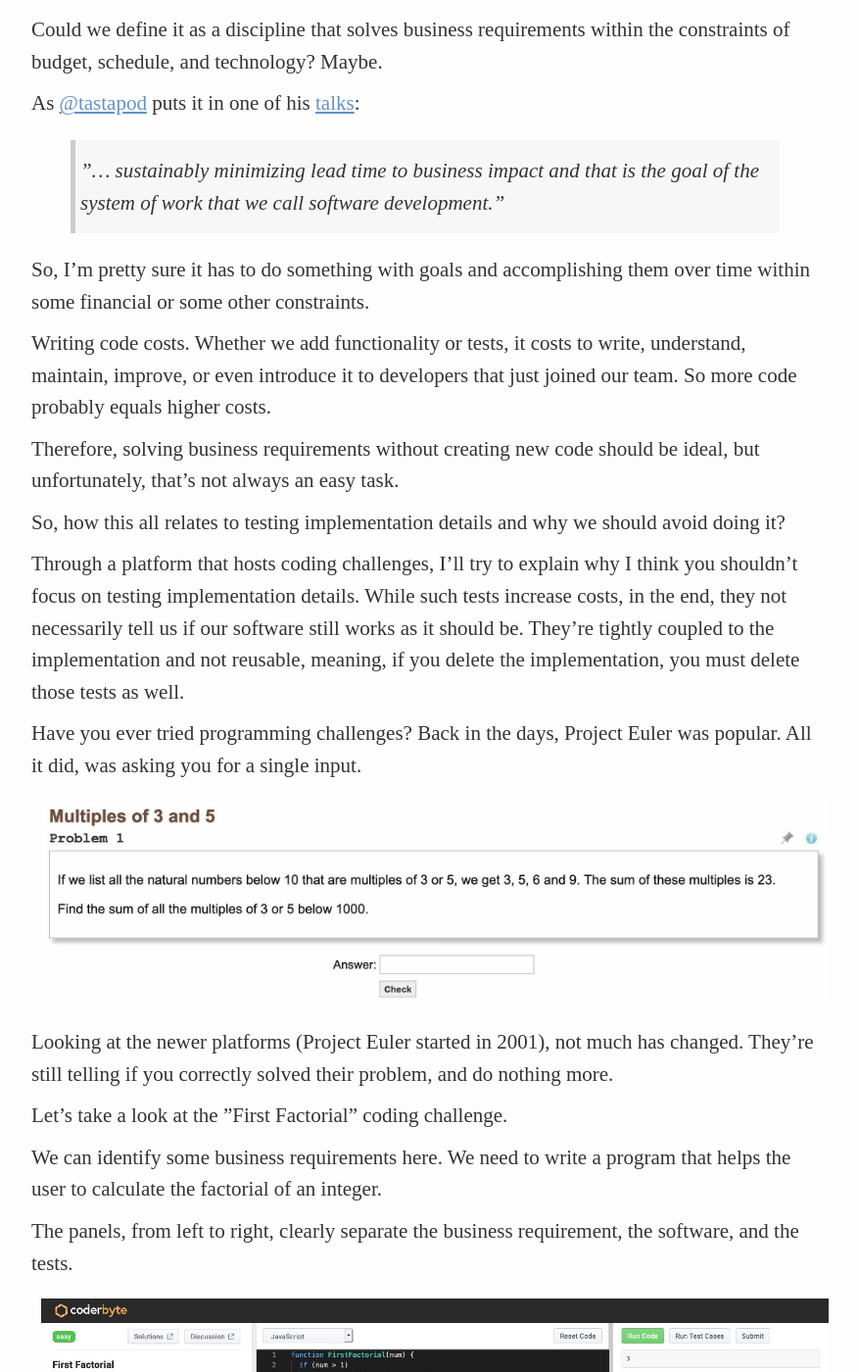
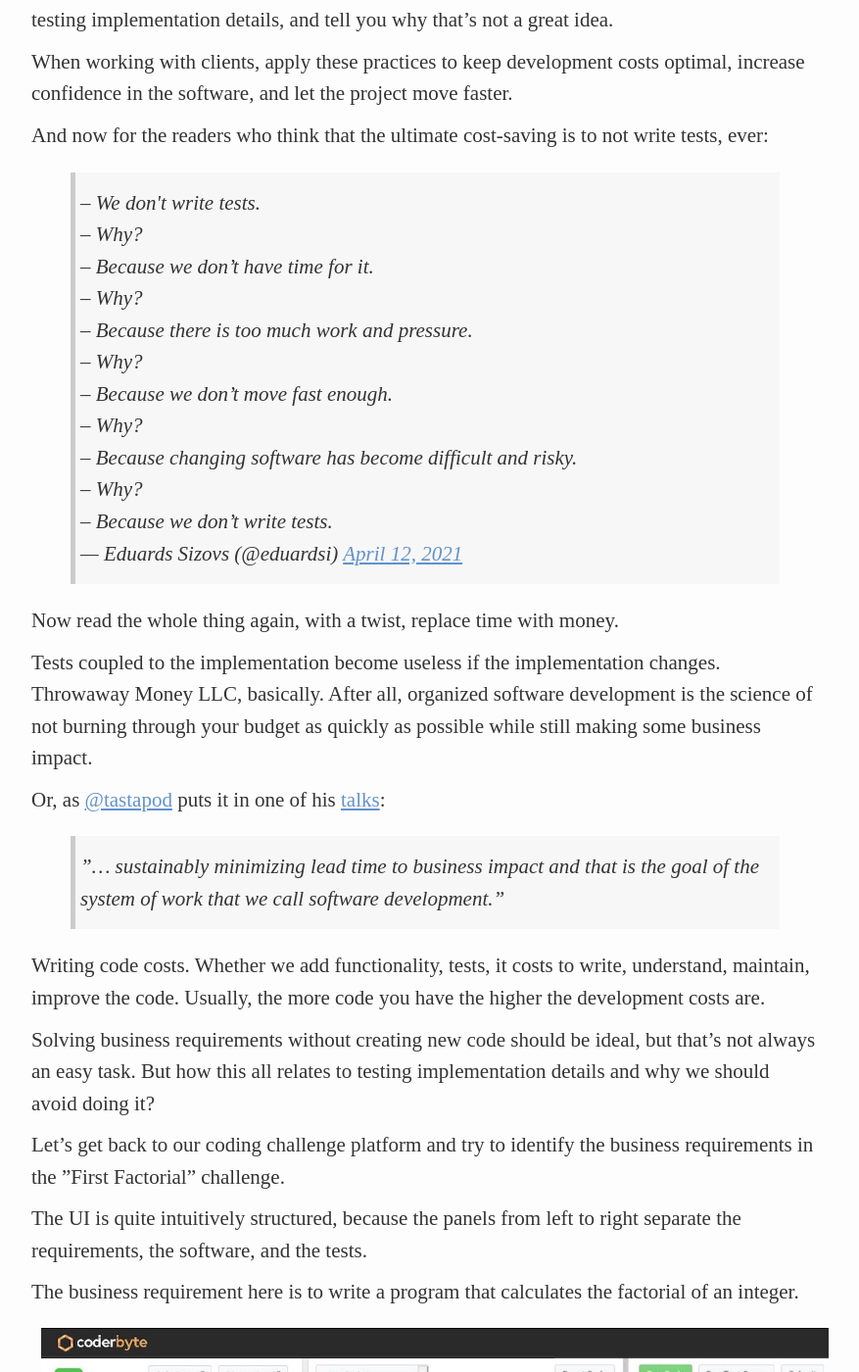
Before and after one commit to akoskm/akoskm.github.io, a Jekyll site: the page built from _posts/2020-02-06-the-cost-of-testing-implementation-details.md, in a window 1280 px wide and 1400 px high, scrolled down 345 px. Shown: the whole window at 98% size, without its empty margins (206-1083 px from the left). Built offline with Jekyll 4.4.1, drawn with Linux system fonts in a browser that asks for light colours; nearby versions of some CDN libraries; some web fonts are replaced; comment, search, counter and statistics services are not loaded; some of the changed text lies outside the part shown.

Commit message:
new spin on testing implementation details

```diff
--- a/_posts/2020-02-06-the-cost-of-testing-implementation-details.md
+++ b/_posts/2020-02-06-the-cost-of-testing-implementation-details.md
@@ -1,62 +1,61 @@
 ---
-title: The cost of testing implementation details
+title: Writing the right tests can actually save you money
 layout: post
 type: post
+featured: true
 date: 2020-02-06 00:00:01
 ---
 
-Have you ever wondered, what's the goal of software development?
+Through a platform that hosts coding challenges, I'll show you how to recognize when you're testing implementation details, and tell you why that's not a great idea.
 
-Could we define it as a discipline that solves business requirements within the constraints of budget, schedule, and technology? Maybe.
+When working with clients, apply these practices to keep development costs optimal, increase confidence in the software, and let the project move faster.
 
-As [@tastapod](https://twitter.com/tastapod) puts it in one of his [talks](https://www.youtube.com/watch?v=4Y0tOi7QWqM):
+And now for the readers who think that the ultimate cost-saving is to not write tests, ever:
+
+<blockquote class="twitter-tweet"><p lang="en" dir="ltr">– We don&#39;t write tests.<br>– Why?<br>– Because we don’t have time for it.<br>– Why?<br>– Because there is too much work and pressure.<br>– Why?<br>– Because we don’t move fast enough.<br>– Why?<br>– Because changing software has become difficult and risky.<br>– Why?<br>– Because we don’t write tests.</p>&mdash; Eduards Sizovs (@eduardsi) <a href="https://twitter.com/eduardsi/status/1381633331230601221?ref_src=twsrc%5Etfw">April 12, 2021</a></blockquote> <script async src="https://platform.twitter.com/widgets.js" charset="utf-8"></script>
+
+Now read the whole thing again, with a twist, replace time with money.
+
+Tests coupled to the implementation become useless if the implementation changes. Throwaway Money LLC, basically. After all, organized software development is the science of not burning through your budget as quickly as possible while still making some business impact.
+
+Or, as [@tastapod](https://twitter.com/tastapod) puts it in one of his [talks](https://www.youtube.com/watch?v=4Y0tOi7QWqM):
 
 > ”... sustainably minimizing lead time to business impact and that is the goal of the system of work that we call software development.”
 
-So, I'm pretty sure it has to do something with goals and accomplishing them over time within some financial or some other constraints.
+Writing code costs. Whether we add functionality, tests, it costs to write, understand, maintain, improve the code.
+Usually, the more code you have the higher the development costs are.
 
-Writing code costs. Whether we add functionality or tests, it costs to write, understand, maintain, improve, or even introduce it to developers that just joined our team. So more code probably equals higher costs.
+Solving business requirements without creating new code should be ideal, but that's not always an easy task. But how this all relates to testing implementation details and why we should avoid doing it?
 
-Therefore, solving business requirements without creating new code should be ideal, but unfortunately, that's not always an easy task.
+Let's get back to our coding challenge platform and try to identify the business requirements in the ”First Factorial” challenge.
 
-So, how this all relates to testing implementation details and why we should avoid doing it?
+The UI is quite intuitively structured, because the panels from left to right separate the requirements, the software, and the tests.
 
-Through a platform that hosts coding challenges, I'll try to explain why I think you shouldn't focus on testing implementation details.
-While such tests increase costs, in the end, they not necessarily tell us if our software still works as it should be. They're tightly coupled to the implementation and not reusable, meaning, if you delete the implementation, you must delete those tests as well.
+The business requirement here is to write a program that calculates the factorial of an integer.
 
-Have you ever tried programming challenges? Back in the days, Project Euler was popular. All it did, was asking you for a single input.
+![Codebite recursion](/assets/posts/images/2020-02-05/recursion.jpg "JavaScript code, calculating the first factorial of an integer with recursion.")
 
-![Project Euler interface](/assets/posts/images/2020-02-05/euler.jpg)
+Let's pretend for a moment that we like the idea of testing implementation details. In fact, all we do is test implementation details so this one is going to be easy! We should definitely test the number of recursive function calls for a given input.
 
-Looking at the newer platforms (Project Euler started in 2001), not much has changed. They're still telling if you correctly solved their problem, and do nothing more.
+Now, fast forward a year.
 
-Let's take a look at the ”First Factorial” coding challenge.
-
-We can identify some business requirements here. We need to write a program that helps the user to calculate the factorial of an integer.
-
-The panels, from left to right, clearly separate the business requirement, the software, and the tests.
-
-![Codebite recursion](/assets/posts/images/2020-02-05/recursion.jpg)
-
-Above, we have a working software returning the factorial of a positive integer. One way to test this software is to check the number of recursive function calls, but I don't think that's happening under the hood.
-
-That's probably because the problem has more than one solution (which is the case for most of the stuff we do in real-world applications). Even if we tie the tests our initial, working implementation, we just wrote code we throw away when that implementation changes.
-
-Will these tests increase the confidence in our software? Probably not, because they don't show that the software works. They indicate the presence of recursion.
-
-Wouldn't be better to test that for an integer input, the output is going to be a specific integer? As we learn more about data structures, we might move from recursion to a loop, but our software should continue to calculate the factorial of an integer.
+Let's say we took a course from Data Structures an Algorithms and we learned we can turn recursions into loops.
+We come up with this brand new way of calculating factorials:
 
 ![Codebite loop](/assets/posts/images/2020-02-05/loop.jpg)
 
-Keep in mind the requirements while writing tests, and they will work even after you change the implementation. In our case, the recursion is not a business requirement. The requirement is to calculate the factorial of an integer.
+We're excited to try this new algorithm, but our implementation specific test won't pass. The recursions are gone!
 
-So next time, you're about to test a new feature, think about the moment when someone decides to rewrite your implementation.
+You'll run into the same problem while developing or maintaining an kind of software over a period of time. Your software development skills improve during that period, but the problems you solved remain the same.
+Today we use LibX to make a network request tomorrow we'll be using LibZ. Unless your task is to explicitly test that LibZ made that request, you should never check that.
 
-What will bring more value to the team?
+Such tests don't increase confidence in our software. They only show the presence of a recursion, the presence of a LibZ call or any other implementation detail that could be temporary.
 
-A test, checking a specific implementation, or a test proving that the problem is solved?
-Imagine their face when they run the tests and see all the false positives.
+Focus on the business requirements while writing tests so they keep working even after the implementation changes.
+In our case, calculating the factorial of an integer was the requirement and not the presence of recursions.
 
-<iframe src="https://giphy.com/embed/6229k5h1JkuvS" width="480" height="358" frameBorder="0" class="giphy-embed" allowFullScreen></iframe><p><a href="https://giphy.com/gifs/star-trek-trouble-with-tribbles-kirk-gets-shitted-on-by-6229k5h1JkuvS">via GIPHY</a></p>
+<blockquote class="twitter-tweet"><p lang="en" dir="ltr">Write tests. Not too many. Mostly integration.</p>&mdash; Guillermo Rauch (@rauchg) <a href="https://twitter.com/rauchg/status/807626710350839808?ref_src=twsrc%5Etfw">December 10, 2016</a></blockquote> <script async src="https://platform.twitter.com/widgets.js" charset="utf-8"></script>
+
+Do you or your team write tests at all? Are you thinking about what part of the software you should test?
 
 Let’s continue the discussion on [Twitter](https://twitter.com/akoskm/status/1225367339836878850) or in the comments below.
```
Also changed, not shown: assets/posts/images/2020-02-05/euler.jpg (deleted), assets/posts/images/2020-02-05/loop.jpg, assets/posts/images/2020-02-05/recursion.jpg, 1 other file.
